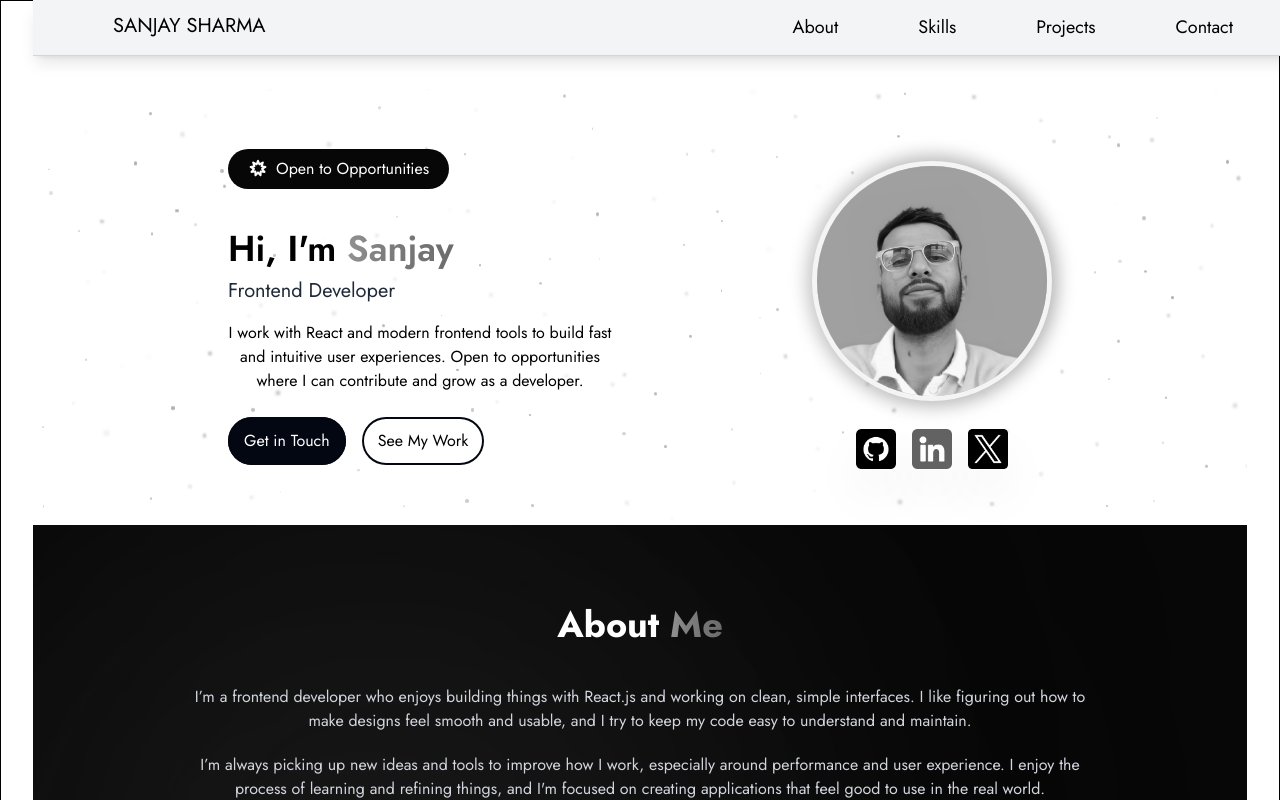
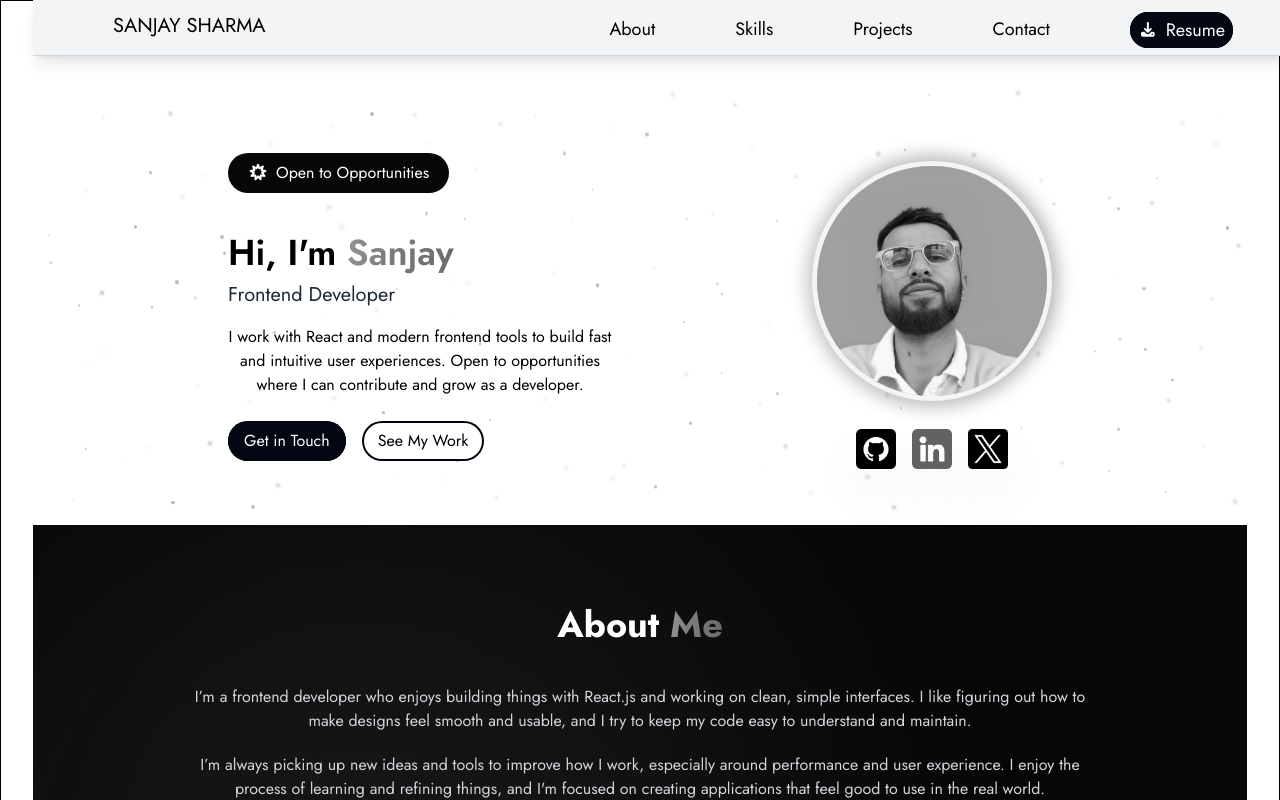
Before and after one commit to usanjay/portfolio, a React (Vite) app: page / in a window 1280 px wide. Shown: the top 800 px of the page. Built offline with nearby package versions, Linux system fonts and the light colour scheme.

Commit message:
fixed - navbar navigation paths and add download resume buttom

```diff
--- a/src/components/AppButton.jsx
+++ b/src/components/AppButton.jsx
@@ -3,7 +3,7 @@ import React from "react";
 
 function AppButton({ children,type, variant = "primary", className = "",icon, ...props  }) {
     const base =
-        "duration-300 ease-in py-3 px-4 rounded-full " +
+        "duration-300 ease-in py-2 px-4  rounded-full " +
         "hover:scale-105 active:scale-105 gradient-bg-hover bg-linear-to-r/srgb " +
         "shadow-[inset_0_0_0_2px_rgb(3,7,18)] " +             // replaces border-gray-950
         "hover:shadow-[inset_0_0_0_0px_rgb(3,7,18)] ";      // replaces hover:border-transparent
--- a/src/home/contact/Contact.jsx
+++ b/src/home/contact/Contact.jsx
@@ -4,7 +4,7 @@ import SendMessage from "./SendMessage";
 
 const Contact = () => {
   return (
-    <section className="w-full px-5 py-16 flex flex-col items-center">
+    <section id="contact" className="w-full px-5 py-16 flex flex-col items-center">
       <h2 className="text-4xl font-semibold">
         Get In{" "}
         <span className="gradient-text sm:grayscale-100 sm:hover:grayscale-0  ">
--- a/src/home/hero/Hero.jsx
+++ b/src/home/hero/Hero.jsx
@@ -8,7 +8,7 @@ import Icon from "./Icon.jsx";
 
 function Hero() {
   return (
-    <div
+    <section id="hero"
       className="flex flex-col sm:flex-row-reverse items-center sm:justify-between
         md:justify-center gap-10 md:gap-20 lg:gap-50  px-5 py-8 sm:p-14 mt-14 relative"
     >
@@ -71,7 +71,7 @@ function Hero() {
           <AppButton variant="secondary">See My Work</AppButton>
         </div>
       </div>
-    </div>
+    </section>
   );
 }
 
--- /dev/null
+++ b/src/home/navbar/Download.jsx
@@ -0,0 +1,17 @@
+import React from "react";
+import { FontAwesomeIcon } from "@fortawesome/react-fontawesome";
+import { faDownload } from "@fortawesome/free-solid-svg-icons";
+import AppButton from "../../components/AppButton.jsx";
+
+function Download() {
+  return (
+    <a href="/resume-sanjay_sharma.pdf" download>
+      <AppButton className="flex items-center justify-center !py-1 !px-2">
+        <FontAwesomeIcon icon={faDownload} size="sm" />
+        <span className="ml-2">Resume</span>
+      </AppButton>
+    </a>
+  );
+}
+
+export default Download;
--- a/src/home/navbar/MobileMenu.jsx
+++ b/src/home/navbar/MobileMenu.jsx
@@ -1,44 +1,42 @@
-import React, { useEffect } from 'react'
-import NavItem from './NavItem'
+import React, { useEffect } from "react";
+import NavItem from "./NavItem";
 
-function MobileMenu({ isMenu }) {
-
+function MobileMenu({ isMenu, toggleMenu }) {
   useEffect(() => {
     if (isMenu) {
-            document.body.style.overflow = 'hidden'
+      document.body.style.overflow = "hidden";
     } else {
-            document.body.style.overflow = 'auto'
+      document.body.style.overflow = "auto";
     }
 
     // Cleanup in case component unmounts
     return () => {
-            document.body.style.overflow = 'auto'
-        }
+      document.body.style.overflow = "auto";
+    };
   }, [isMenu]);
 
   return (
     <div
       className={`fixed top-14 inset-0 z-50 flex justify-end
-            ${isMenu ? 'pointer-events-auto' : 'pointer-events-none'}`}
+            ${isMenu ? "pointer-events-auto" : "pointer-events-none"}`}
     >
       <div
         className={`absolute inset-0 bg-gray-400 transition-opacity duration-700
-                ${isMenu ? 'opacity-40' : 'opacity-0'}`}
+                ${isMenu ? "opacity-40" : "opacity-0"}`}
       />
 
       <div
         className={`w-1/2 bg-white p-10 relative transition-transform duration-700
                 flex flex-col gap-10
-                ${isMenu ? 'translate-x-0' : 'translate-x-full'}`}
+                ${isMenu ? "translate-x-0" : "translate-x-full"}`}
       >
-                <NavItem content="About" />
-                <NavItem content="Skills" />
-                <NavItem content="Projects" />
-                <NavItem content="Contact" />
+        <NavItem toggleMenu={toggleMenu} content="About" />
+        <NavItem toggleMenu={toggleMenu} content="Skills" />
+        <NavItem toggleMenu={toggleMenu} content="Projects" />
+        <NavItem toggleMenu={toggleMenu} content="Contact" />
       </div>
     </div>
-    )
+  );
 }
 
-
-export default MobileMenu
+export default MobileMenu;
--- a/src/home/navbar/NavItem.jsx
+++ b/src/home/navbar/NavItem.jsx
@@ -1,13 +1,13 @@
-import React from 'react'
-import { Link } from 'react-router-dom';
-
-function NavItem({content}) {
-
+function NavItem({ content, toggleMenu }) {
   return (
-    <div className=''>
-        <Link className='hover-border '>{content}</Link>
-    </div>
-  )
+    <a
+      href={`#${content.toLowerCase()}`}
+      className="hover-border cursor-pointer"
+      {...(toggleMenu ? { onClick: toggleMenu } : {})}
+    >
+      {content}
+    </a>
+  );
 }
 
-export default NavItem
+export default NavItem;
--- a/src/home/navbar/Navbar.jsx
+++ b/src/home/navbar/Navbar.jsx
@@ -1,44 +1,52 @@
-import React, { useEffect, useState } from 'react'
-import NavItem from './NavItem.jsx'
+import React, { useState } from "react";
+import NavItem from "./NavItem.jsx";
 import { useMediaQuery } from "react-responsive";
-
-import MobileMenu from './MobileMenu.jsx';
-import ToggleButton from './ToggleButton.jsx';
-
+import Download from "./Download.jsx";
+import MobileMenu from "./MobileMenu.jsx";
+import ToggleButton from "./ToggleButton.jsx";
 
 function Navbar() {
   const isMobile = useMediaQuery({ query: "(max-width: 640px)" });
   const [isMenu, setIsMenu] = useState(false);
+
   const toggleMenu = () => {
-    setIsMenu(!isMenu && true);
-  }
+    if (!isMobile) return;
+    setIsMenu((prev) => !prev);
+  };
 
-  useEffect(()=> {
-    if(!isMobile) setIsMenu(false);
-  },[isMobile]);
+  const menuOpen = isMobile && isMenu;
 
   return (
     <>
-      <nav className="flex justify-between px-5 sm:px-10 md:px-20 py-3 bg-gray-100 border-b border-gray-300
-    shadow-lg fixed top-0 z-100 w-screen h-14">
-        <h1 className="text-xl hover-border flex-nowrap">SANJAY SHARMA</h1>
-        {
-          isMobile
-            ? <div className='flex items-center'>
+      <nav
+        className=" px-5 sm:px-10 lg:px-20 py-3 bg-gray-100 border-b
+                border-gray-300 shadow-lg fixed top-0 z-100 w-screen h-14"
+      >
+        <div className="flex justify-between max-w-7xl m-auto">
+          <a href="#hero">
+            <h1 className="text-xl hover-border flex-nowrap">SANJAY SHARMA</h1>
+          </a>
+          {isMobile ? (
+            <div className="flex items-center">
+              <div className="mr-10">
+                <Download></Download>
+              </div>
               <ToggleButton isMenu={isMenu} toggleMenu={toggleMenu} />
-
             </div>
-            : <div className='flex items-center sm:gap-10 md:gap-20 text-lg'>
+          ) : (
+            <div className="flex items-center sm:gap-5 md:gap-10 lg:gap-20 text-lg">
               <NavItem content="About" />
               <NavItem content="Skills" />
               <NavItem content="Projects" />
               <NavItem content="Contact" />
+              <Download />
             </div>
-        }
+          )}
+        </div>
       </nav>
-      <MobileMenu isMenu={isMenu} />
+      <MobileMenu isMenu={menuOpen} toggleMenu={toggleMenu} />
     </>
-  )
+  );
 }
 
-export default Navbar
+export default Navbar;
--- a/src/home/skills/Skills.jsx
+++ b/src/home/skills/Skills.jsx
@@ -3,7 +3,7 @@ import Cards from "./Cards";
 
 export default function Skills() {
   return (
-    <section className="relative py-20 text-white w-full bg-[#161616]">
+    <section id="skills" className="relative py-20 text-white w-full bg-[#161616]">
       <div className="max-w-7xl mx-auto px-5 sm:px-14">
         {/* Header */}
         <div className="text-center mb-16 px-5 sm:px-14">
```
Also changed, not shown: 1 other file (tests, documents, lock files or other folders). Lines whose indentation alone changed are shown as unchanged.
